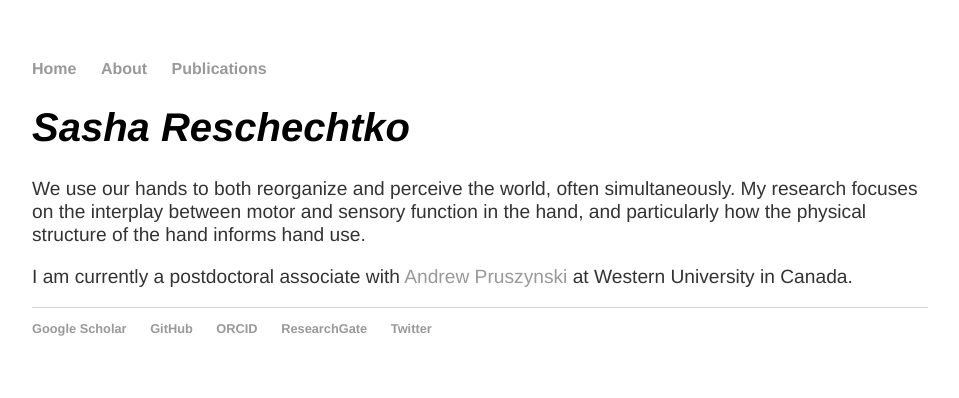
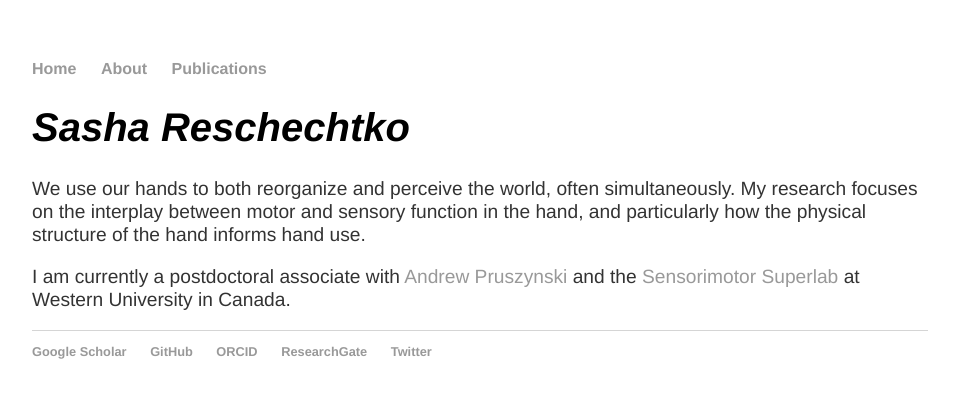
Before and after one commit to sreschechtko/sreschechtko.github.io, a Jekyll site: the page built from index.html, in a window 1280 px wide. Shown: the top 398 px of the page, without its empty margins (160-1119 px from the left). Built offline with Jekyll 4.4.1, drawn with Linux system fonts in a browser that asks for light colours.

Commit message:
Update index.html

```diff
--- a/index.html
+++ b/index.html
@@ -5,5 +5,5 @@ title: Sasha Reschechtko - Home
 <div class="blurb">
 	<h1>Sasha Reschechtko</h1>
 	<p>We use our hands to both reorganize and perceive the world, often simultaneously. My research focuses on the interplay between motor and sensory function in the hand, and particularly how the physical structure of the hand informs hand use. </p>
-	<p>I am currently a postdoctoral associate with <a href="http://www.pruszynskilab.com/" target = "_blank">Andrew Pruszynski</a> at Western University in Canada.</p>
+	<p>I am currently a postdoctoral associate with <a href="http://www.pruszynskilab.com/" target = "_blank">Andrew Pruszynski</a> and the <a href="http://www.superlab.ca/" target = "_blank">Sensorimotor Superlab</a> at Western University in Canada.</p>
 </div><!-- /.blurb -->
```
